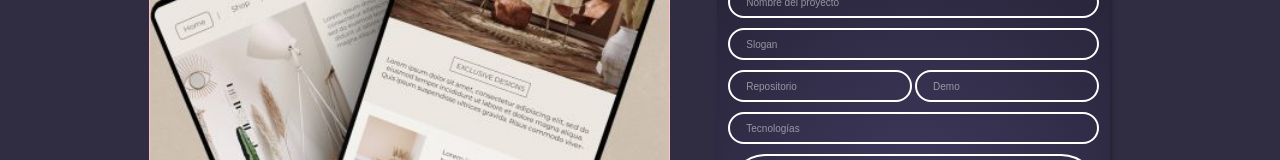
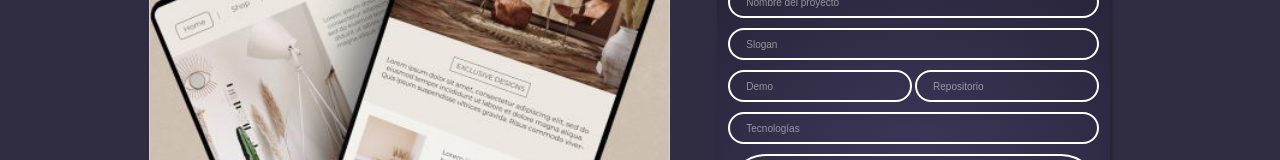
Before and after one commit to LauraMartinezPerez/Proyectos-Molones-1, a React (Vite) app: page / in a window 1280 px wide. Shown: the part 449-609 px from the top of the page. Built offline with nearby package versions, Linux system fonts and the light colour scheme.

Commit message:
add localStorage

```diff
--- a/src/Components/App.jsx
+++ b/src/Components/App.jsx
@@ -1,13 +1,16 @@
 import "../scss/App.scss";
-import { useState } from "react";
+import { useState, useEffect } from "react";
 import Header from "./Header";
 import Footer from "./Footer";
 import Form from "./Form";
 import Preview from "./Preview";
+import localStorageService from "../services/localStorage";
 
 function App() {
     const [cardLink, setCardLink] = useState("");
-    const [projectInfo, setProjectInfo] = useState({
+    const [projectInfo, setProjectInfo] = useState(() => {
+        return (
+            localStorageService.get("projectInfo") || {
                 name: "",
                 slogan: "",
                 repo: "",
@@ -18,7 +21,13 @@ function App() {
                 job: "",
                 image: "",
                 photo: "",
+            }
+        );
     });
+
+    useEffect(() => {
+        localStorageService.set("projectInfo", projectInfo);
+    }, [projectInfo]);
 
     const handleProjectName = (valueProjectName) => {
         setProjectInfo({
@@ -123,6 +132,7 @@ function App() {
                     <Preview project={projectInfo} />
 
                     <Form
+                        project={projectInfo}
                         onChangeProjectName={handleProjectName}
                         onChangeSlogan={handleSlogan}
                         onChangeRepository={handleRepository}
--- a/src/Components/Form.jsx
+++ b/src/Components/Form.jsx
@@ -53,6 +53,7 @@ const Form = (props) => {
                         name="name"
                         id="name"
                         placeholder="Nombre del proyecto"
+                        value={props.project.name}
                         onChange={handleChangeProjectName}
                         required
                     />
@@ -62,6 +63,7 @@ const Form = (props) => {
                         name="slogan"
                         id="slogan"
                         placeholder="Slogan"
+                        value={props.project.slogan}
                         onChange={handleChangeSlogan}
                         required
                     />
@@ -69,19 +71,21 @@ const Form = (props) => {
                         <input
                             className="addForm__input"
                             type="url"
-                            name="repo"
-                            id="repo"
-                            placeholder="Repositorio"
-                            onChange={handleChangeRepository}
+                            name="demo"
+                            id="demo"
+                            placeholder="Demo"
+                            value={props.project.demo}
+                            onChange={handleChangeDemo}
                             required
                         />
                         <input
                             className="addForm__input"
                             type="url"
-                            name="demo"
-                            id="demo"
-                            placeholder="Demo"
-                            onChange={handleChangeDemo}
+                            name="repo"
+                            id="repo"
+                            placeholder="Repositorio"
+                            value={props.project.repo}
+                            onChange={handleChangeRepository}
                             required
                         />
                     </div>
@@ -91,6 +95,7 @@ const Form = (props) => {
                         name="technologies"
                         id="technologies"
                         placeholder="Tecnologías"
+                        value={props.project.technologies}
                         onChange={handleChangeTechnologies}
                         required
                     />
@@ -101,6 +106,7 @@ const Form = (props) => {
                         id="desc"
                         placeholder="Descripción"
                         rows="5"
+                        value={props.project.desc}
                         onChange={handleChangeDescription}
                         required
                     ></textarea>
@@ -116,6 +122,7 @@ const Form = (props) => {
                         name="autor"
                         id="autor"
                         placeholder="Nombre"
+                        value={props.project.autor}
                         onChange={handleChangeName}
                         required
                     />
@@ -125,6 +132,7 @@ const Form = (props) => {
                         name="job"
                         id="job"
                         placeholder="Trabajo"
+                        value={props.project.job}
                         onChange={handleChangeJob}
                         required
                     />
--- /dev/null
+++ b/src/services/localStorage.js
@@ -0,0 +1,44 @@
+// Fichero src/services/localStorage.js
+
+// Función que obtiene una propiedad del local storage
+// Si esta propiedad no existe porque es la primera vez que la usuaria entra en la página, la función devuelve el valor de defaultValue
+// Que esta función devuelva un valor por defecto es una cómoda manera de trabajar, así esta comprobación no la tenemos que hacer en App.js
+const get = (key, defaultValue) => {
+    const localStorageData = localStorage.getItem(key);
+    if (localStorageData === null) {
+        return defaultValue;
+    } else {
+        return JSON.parse(localStorageData);
+    }
+};
+
+// Función que guarda una propiedad y su valor en el local storage
+const set = (key, value) => {
+    const localStorageData = JSON.stringify(value);
+    localStorage.setItem(key, localStorageData);
+};
+
+// Función que borra una propiedad del local storage
+const remove = (key) => {
+    localStorage.removeItem(key);
+};
+
+// Función que limpia todo el local storage
+const clear = () => {
+    localStorage.clear();
+};
+
+// Creamos un objeto temporal, que es el que queremos exportar
+// Este objeto tiene una propiedad get cuyo valor es la función get
+// Este objeto tiene una propiedad set cuyo valor es la función set
+// Este objeto tiene una propiedad remove cuyo valor es la función remove
+// Este objeto tiene una propiedad clear cuyo valor es la función clear
+const objectToExport = {
+    get: get,
+    set: set,
+    remove: remove,
+    clear: clear,
+};
+
+// Exportamos el objeto para que pueda ser usado desde App
+export default objectToExport;
```
Lines whose indentation alone changed are shown as unchanged.
